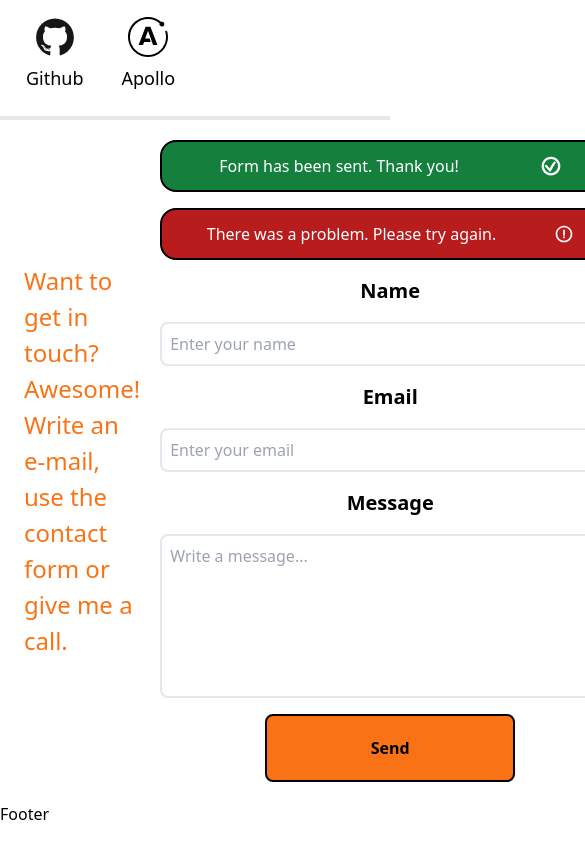
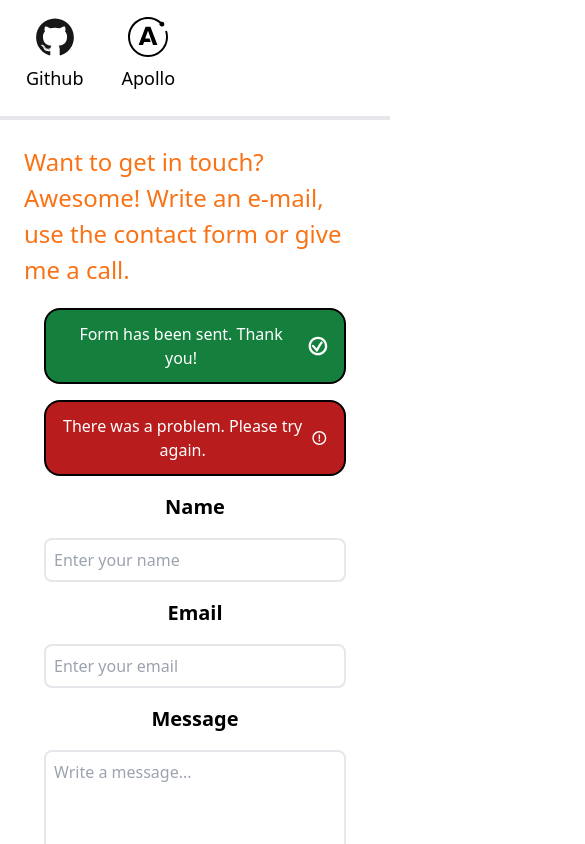
Before and after one commit to MateuszKuruc/developer-portfolio, a Next.js app in the folder developer-portfolio-site/: page / in a window 390 px wide. Shown: the part 2240-3084 px from the top of the page, 585 px wide, since content can reach past the window. Built offline with nearby package versions, Linux system fonts and the light colour scheme.

Commit message:
improve contact and form components styling

```diff
--- a/developer-portfolio-site/src/app/components/Contact.tsx
+++ b/developer-portfolio-site/src/app/components/Contact.tsx
@@ -4,8 +4,8 @@ import Form from "./Form";
 const Contact = () => {
   return (
     <section id="contact" className="content-container border-t-2">
-      <div className="flex padding-container items-center justify-around">
-        <div className="max-w-[400px]">
+      <div className="flex flex-col padding-container md:flex-row items-center justify-around">
+        <div className="pt-6 md:pt-0 max-w-[400px]">
           <h2 className="regular-24 text-orange-500">
             Want to get in touch? Awesome! Write an e-mail, use the contact form
             or give me a call.
--- a/developer-portfolio-site/src/app/components/Form.tsx
+++ b/developer-portfolio-site/src/app/components/Form.tsx
@@ -66,13 +66,13 @@ const Form = () => {
   return (
     <form
       onSubmit={handleSubmit}
-      className="flex flex-col gap-4 w-[500px] p-5 text-center"
+      className="flex flex-col gap-4 md:w-[500px] p-5 text-center"
       noValidate
     >
       {successMessage && (
         <div
           role="status"
-          className="bg-green-700 border-2 border-black dark:border-white flex px-4 py-3 rounded-2xl items-center justify-around"
+          className="bg-green-700 gap-2 border-2 border-black dark:border-white flex px-4 py-3 rounded-2xl items-center justify-around"
         >
           <p className="regular-16 text-white">
             Form has been sent. Thank you!
@@ -84,7 +84,7 @@ const Form = () => {
       {errorMessage && (
         <div
           role="status"
-          className="bg-red-700 px-4 py-3 rounded-2xl border-2 flex border-black dark:border-white items-center justify-around"
+          className="bg-red-700 gap-2 px-4 py-3 rounded-2xl border-2 flex border-black dark:border-white items-center justify-around"
         >
           <p className="regular-16 text-white">
             There was a problem. Please try again.
```
